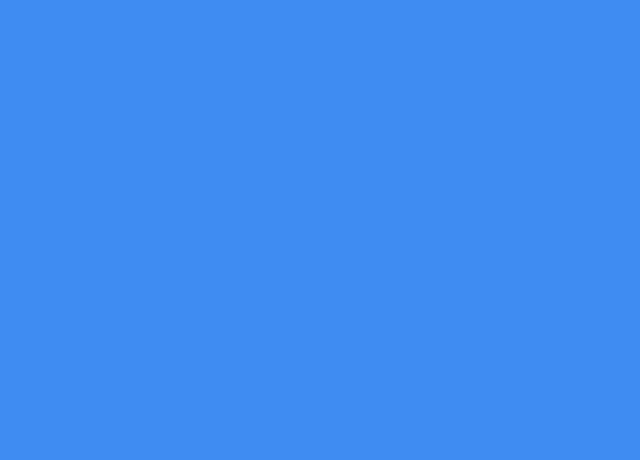
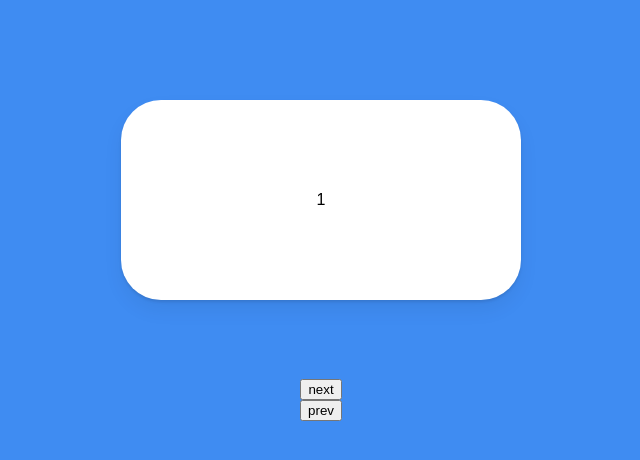
Before and after one commit to Gilpop8663/reactmaster, a React (Create React App) app: page / in a window 1280 px wide. Shown: the top 460 px of the page, without its empty margins (319-959 px from the left). Built offline with nearby package versions, Linux system fonts and the light colour scheme.

Commit message:
slider practice

```diff
--- /dev/null
+++ b/craco.config.js
@@ -0,0 +1,15 @@
+module.exports = {
+  webpack: {
+    configure: {
+      module: {
+        rules: [
+          {
+            type: "javascript/auto",
+            test: /\.mjs$/,
+            include: /node_modules/,
+          },
+        ],
+      },
+    },
+  },
+};
--- a/src/App.tsx
+++ b/src/App.tsx
@@ -1,4 +1,93 @@
+import {
+  AnimatePresence,
+  motion,
+  motionValue,
+  useTransform,
+  Variants,
+} from "framer-motion";
+import { useRef, useState } from "react";
+import styled from "styled-components";
+
+const Wrapper = styled.div`
+  height: 100vh;
+  width: 100vw;
+  display: flex;
+  justify-content: center;
+  align-items: center;
+  flex-direction: column;
+`;
+
+const BiggerBox = styled.div`
+  width: 600px;
+  height: 600px;
+  background-color: rgba(255, 255, 255, 0.4);
+  border-radius: 40px;
+  display: flex;
+  justify-content: center;
+  align-items: center;
+`;
+
+const Box = styled(motion.div)`
+  display: flex;
+  top: 100px;
+  justify-content: center;
+  position: absolute;
+  align-items: center;
+  width: 400px;
+  height: 200px;
+  background-color: white;
+  border-radius: 40px;
+  box-shadow: 0 2px 3px rgba(0, 0, 0, 0.1), 0 10px 20px rgba(0, 0, 0, 0.06);
+`;
+
+const Circle = styled(motion.div)`
+  place-self: center;
+  width: 70px;
+  height: 70px;
+  border-radius: 35px;
+  background-color: white;
+  box-shadow: 0 2px 3px rgba(0, 0, 0, 0.1), 0 10px 20px rgba(0, 0, 0, 0.06);
+`;
+
+const BoxVariants: Variants = {
+  initial: (back: boolean) => ({ scale: 0, opacity: 0, x: back ? -500 : 500 }),
+  visiable: { scale: 1, opacity: 1, x: 0 },
+  leaving: (back: boolean) => ({ scale: 0, opacity: 0, x: back ? 500 : -500 }),
+  hover: { rotateZ: 90 },
+  click: { borderRadius: "100px" },
+};
+
 function App() {
-  return null;
+  const biggerBoxRef = useRef<HTMLDivElement>(null);
+  const x = motionValue(0);
+  const scale = useTransform(x, [-800, 0, 800], [2, 1, 0.1]);
+  const [value, setValue] = useState(1);
+  const [back, setBack] = useState(false);
+  const nextToggle = () => {
+    setBack(false);
+    setValue((current) => (current === 10 ? 10 : current + 1));
+  };
+  const prevToggle = () => {
+    setBack(true);
+    setValue((current) => (current === 1 ? 1 : current - 1));
+  };
+  return (
+    <Wrapper>
+      <AnimatePresence exitBeforeEnter custom={back}>
+        <Box
+          custom={back}
+          variants={BoxVariants}
+          initial="initial"
+          animate="visiable"
+          exit="leaving"
+          key={value}
+        >
+          {value}
+        </Box>
+      </AnimatePresence>
+      <button onClick={nextToggle}>next</button>
+      <button onClick={prevToggle}>prev</button>
+    </Wrapper>
+  );
 }
 export default App;
```
Also changed, not shown: package.json (+5 -3 lines), 1 other file (tests, documents, lock files or other folders).
